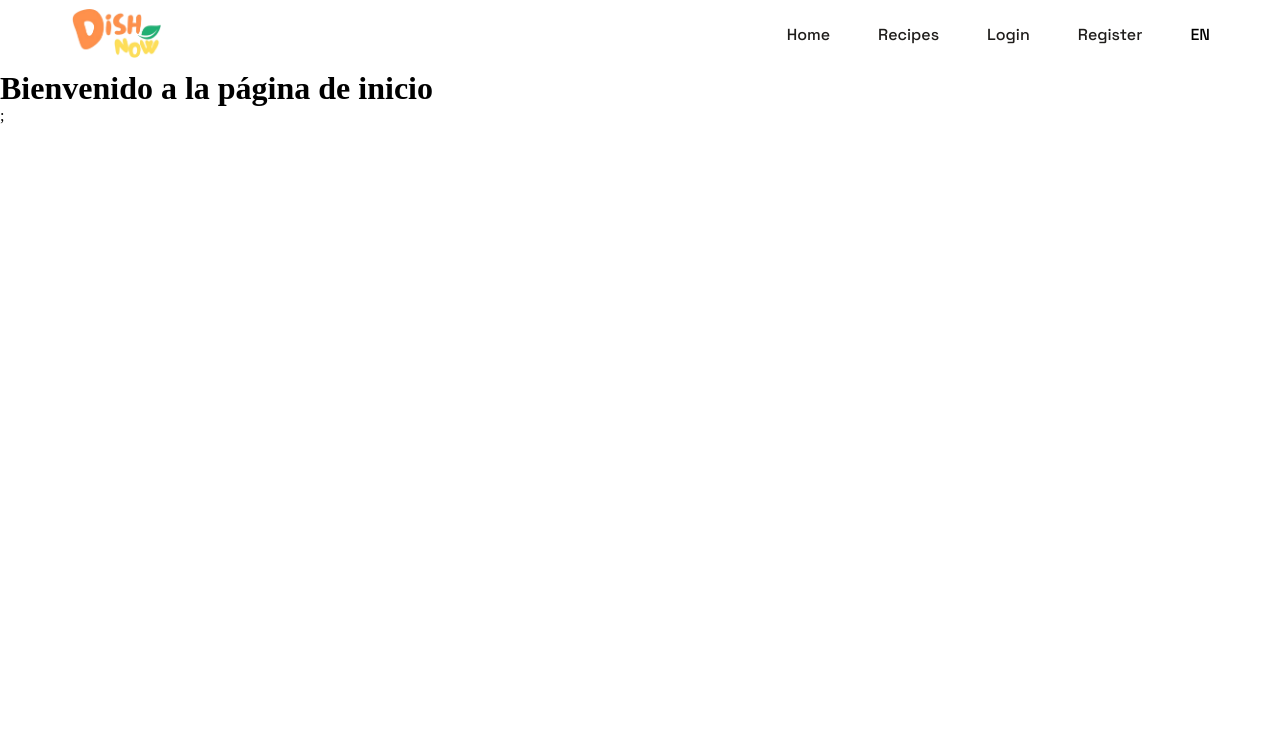
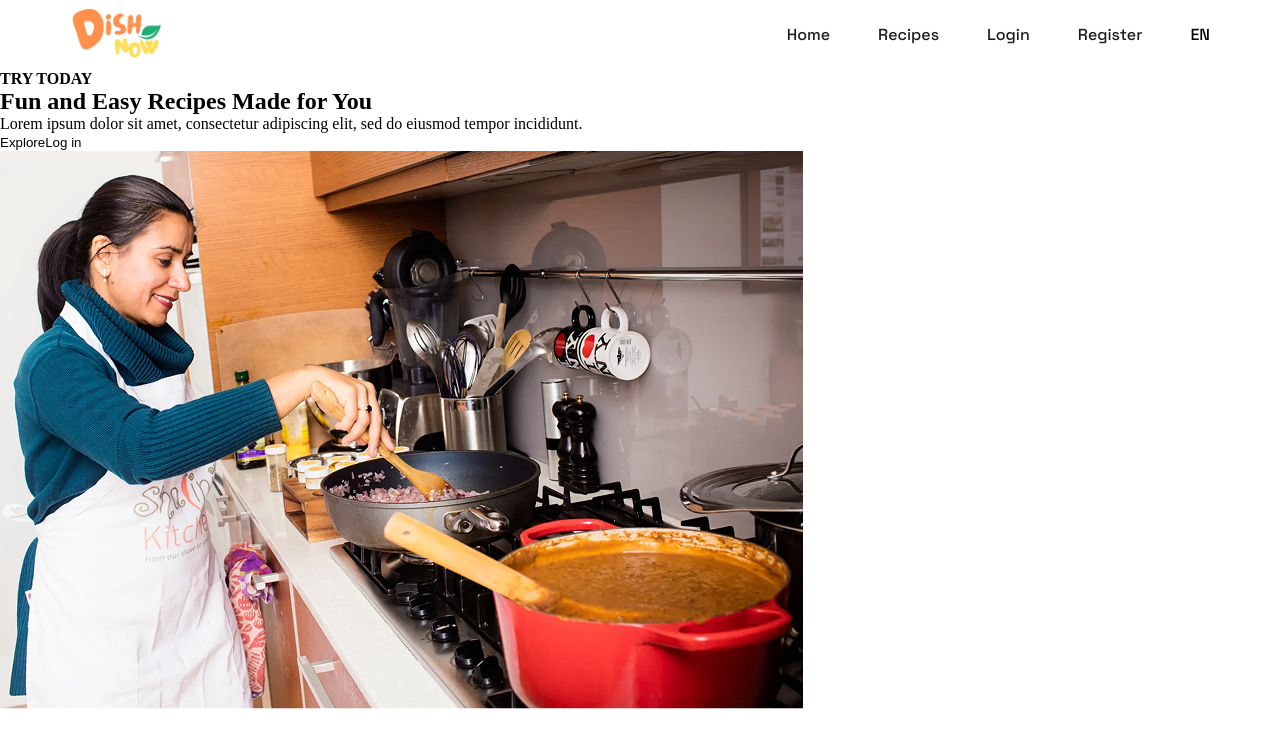
Before and after one commit to lukasimonishvili/dishnow-frontend, a React (Vite) app: page / in a window 1280 px wide. Shown: the top 748 px of the page. Built offline with nearby package versions, Linux system fonts and the light colour scheme.

Commit message:
Home page basic

```diff
--- a/src/App.jsx
+++ b/src/App.jsx
@@ -13,7 +13,7 @@ const App = () => {
     <>
       <Header />
       <StyledSpacer>
-        <AppRouter />;
+        <AppRouter />
       </StyledSpacer>
     </>
   );
--- /dev/null
+++ b/src/components/HomeDescriptionPanel.jsx
@@ -0,0 +1,31 @@
+import woman_home from "../assets/img/home_woman.png";
+import Styled from "styled-components";
+
+const HomeDescriptionPanel = () => {
+
+  return <>
+    <section>
+      <div>
+        <h4>TRY TODAY</h4>
+        <h1>
+          Fun and Easy Recipes
+          Made for <strong>You</strong>
+        </h1>
+        <p>Lorem ipsum dolor sit amet, consectetur adipiscing elit, sed do eiusmod tempor incididunt.</p>
+
+        <div>
+          <button type="button">Explore</button>
+          <button type="button">Log in</button>
+        </div>
+
+      </div>
+
+
+      <img src={woman_home} alt="cooking woman" />
+
+    </section>
+
+  </>
+};
+
+export default HomeDescriptionPanel;
--- a/src/pages/Home.jsx
+++ b/src/pages/Home.jsx
@@ -1,5 +1,7 @@
+import HomeTopSection from "../components/HomeDescriptionPanel.jsx"
+
 const Home = () => {
-  return <h1>Bienvenido a la página de inicio</h1>;
+  return <HomeTopSection/>
 };
 
 export default Home;
```
Also changed, not shown: src/assets/img/home_woman.png (added), src/components/Button.jsx (added).
